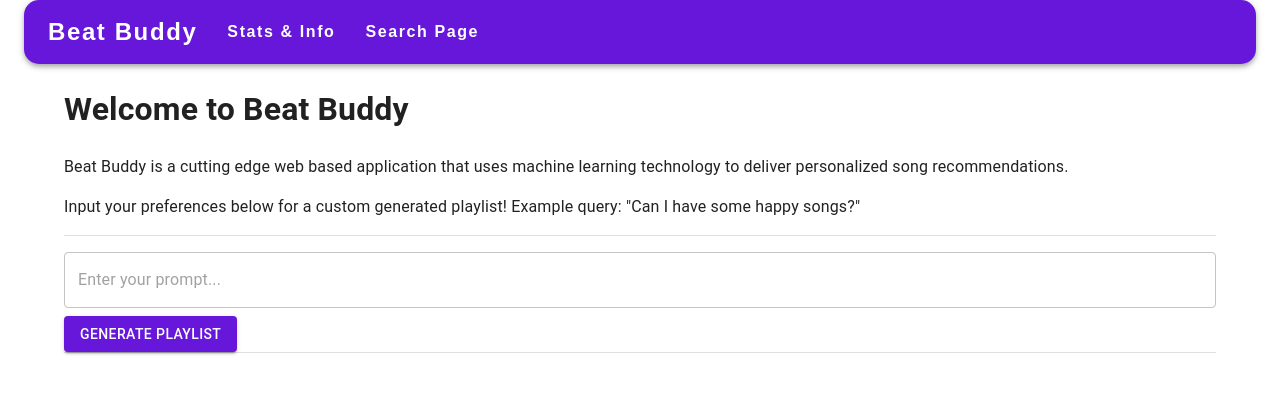
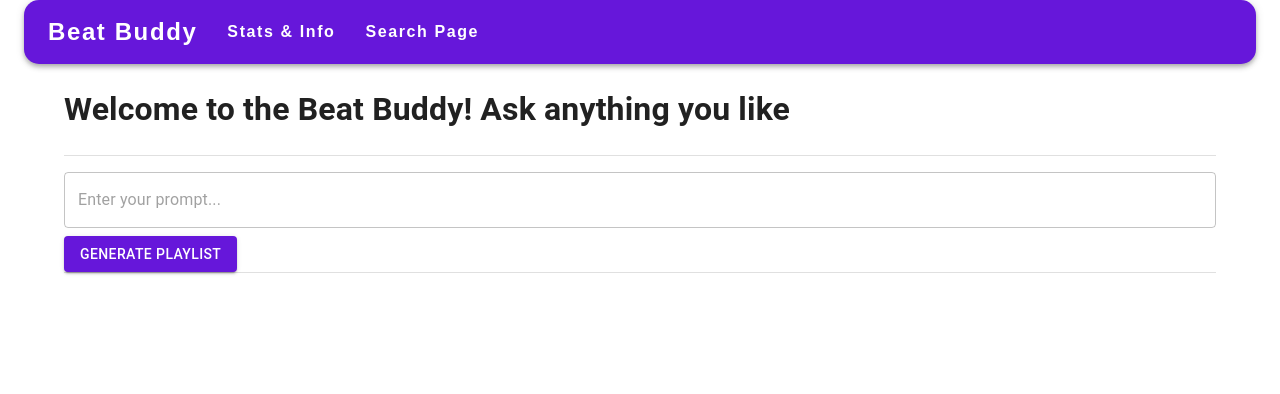
Before and after one commit to icpedroza/namis-minions, a React (Create React App) app in the folder client/: page / in a window 1280 px wide. Shown: the top 394 px of the page. Built offline with nearby package versions, Linux system fonts and the light colour scheme.

Commit message:
Fix filepath issue and add LLM Annotations

```diff
--- a/client/src/App.js
+++ b/client/src/App.js
@@ -27,7 +27,7 @@ export default function App() {
             <BrowserRouter>
                 <NavBar />
                 <Routes>
-                    <Route path="/" element={<LLMPage />} />
+                    <Route path="/" element={<LLMPage/>} />
                     <Route path="/stats" element={<StatsPage />} />
                     <Route path="/search" element={<SearchPage />} />
                 </Routes>
--- a/client/src/pages/LLMPage.js
+++ b/client/src/pages/LLMPage.js
@@ -1,9 +1,7 @@
-import {
-    Container, Divider, CircularProgress, FormControl, InputLabel,
+import {Container, Divider, CircularProgress, FormControl, InputLabel,
     MenuItem, Select, SelectChangeEvent, createTheme, ThemeProvider,
-    TextField, Button, Box, TableContainer, Table, TableHead, TableRow, TableCell, TableBody, Typography
-} from "@mui/material";
-import { useState } from "react";
+    TextField, Button, Box, TableContainer, Table, TableHead, TableRow, TableCell, TableBody, Typography} from "@mui/material";
+import {useState} from "react";
 import LazyTable from "../components/LazyTable";
 import config from "../config.json";
 import axios from 'axios'; // Import axios if you're using it
@@ -27,22 +25,22 @@ export default function LLMPage() {
       });
 
     const handleGeneratePlaylist = async () => {
-        setLoading(true);
+        setLoading(true); // Start loading symbol once the request starts
         setError(false);
         try {
             const promptResponse = await axios.post(`http://${config.server_host}:${config.server_port}/openai/completion`, {
-                prompt: prompt // Send the prompt in the request body
+                prompt: prompt // Send the prompt in the request body to OpenAI API
             });
             console.log(promptResponse);
-            const generatedQuery = promptResponse.data;
+            const generatedQuery = promptResponse.data; // wait for prompt response data to arrive
             setQuery(generatedQuery);
 
             try {
                 const queryResponse = await axios.post(`http://${config.server_host}:${config.server_port}/custom_query`, {
-                    query: generatedQuery
+                    query: generatedQuery // Send the query in the request body to our AWS database
                 });
                 console.log(queryResponse);
-                setGeneratedPlaylist(queryResponse.data);
+                setGeneratedPlaylist(queryResponse.data); // wait for query response to update playlist
                 if (queryResponse.data.length == 0) {
                     setError(true);
                 }
@@ -55,7 +53,7 @@ export default function LLMPage() {
             setError(true);
             // Handle errors
         } finally {
-            setLoading(false);
+            setLoading(false); // Get rid of loading symbol once request finishes
         }
     };
 
@@ -77,13 +75,7 @@ export default function LLMPage() {
     return (
         <ThemeProvider theme={theme}>
             <Container>
-                <h1>Welcome to Beat Buddy</h1>
-                <p>
-                    Beat Buddy is a cutting edge web based application that uses machine learning technology to deliver
-                    personalized song recommendations.
-                </p>
-                <p>Input your preferences below for a custom generated playlist! Example query: "Can I have some happy
-                    songs?"</p>
+                <h1>Welcome to the Beat Buddy! Ask anything you like</h1>
                 <Divider/>
                     <TextField
                         type="text"
@@ -97,8 +89,8 @@ export default function LLMPage() {
                     <Button
                         variant="contained"
                         color="primary"
-                    onClick={handleGeneratePlaylist}
-                    disabled={loading}
+                        onClick={handleGeneratePlaylist} // Clicking button triggers request
+                        disabled={loading} // Gray out when loading
                     >
                         Generate Playlist
                     </Button>
@@ -110,21 +102,20 @@ export default function LLMPage() {
                             alignItems="center"
                             height={200} // Adjust height as needed
                         >
-                        <CircularProgress/>
+                            <CircularProgress />
                         </Box>
                     )}
-                {error && (
+                    {error && ( // Only display when an error occurs
                         <Box
                             display="flex"
                             justifyContent="center"
                             alignItems="center"
                             height={200} // Adjust height as needed
                         >
-                        <Typography variant="h4" color="primary">Beat Buddy had an oopsy-daisy. Try again with a new
-                            prompt!</Typography>
+                            <Typography variant="h4" color="primary">Beat Buddy had an oopsy-daisy. Try again with a new prompt!</Typography>
                         </Box>
                     )}
-                {generatedPlaylist.length > 0 && (
+                    {generatedPlaylist.length > 0 && ( // Display results once generated
                         <Box marginTop={2}>
                             <h3>Generated Playlist:</h3>
                             <TableContainer>
```
Also changed, not shown: 2 other files (tests, documents, lock files or other folders). Lines whose indentation alone changed are shown as unchanged.
